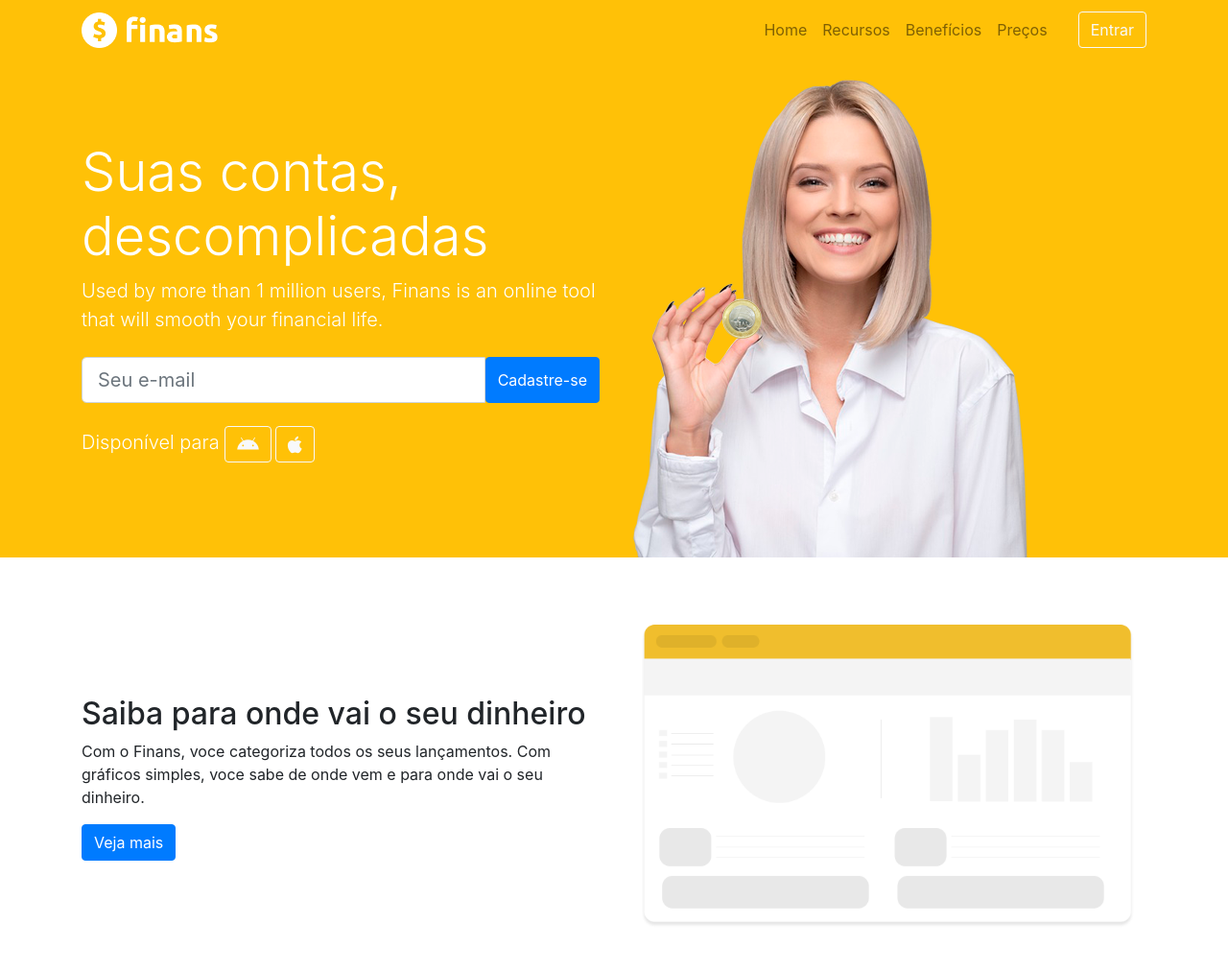
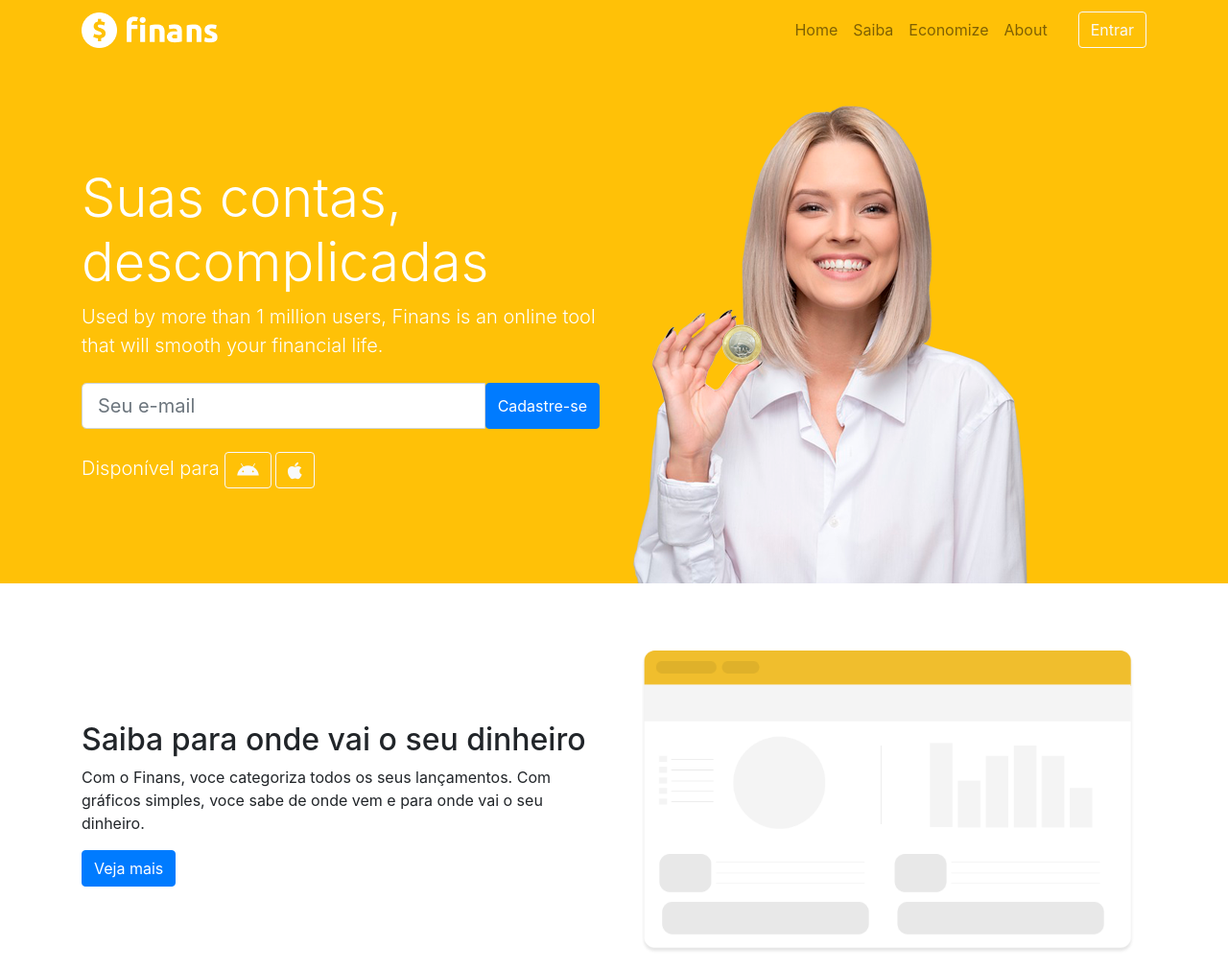
Before and after one commit to sergiotales1/DesenvolvimentoWeb-PROJECTS, a plain HTML site: page finans/index.html in a window 1280 px wide. Shown: the top 1012 px of the page at 96% size. Drawn offline with nearby package versions, Linux system fonts and the light colour scheme.

Commit message:
fixed navbar added

```diff
--- a/finans/index.html
+++ b/finans/index.html
@@ -18,11 +18,13 @@
   </head>
   <body>
     <header> <!-- HEADER -->
+      <div style="width: 100%; height: 90px; background-color: #ffc107;">
 
+      </div>
       <!-- NAVBAR  -->
-      <nav class="navbar navbar-expand-sm bg-warning navbar-light ">
+      <nav class="navbar navbar-expand-sm bg-warning navbar-light fixed-top">
         <div class="container">
-          <a class="navbar-brand" href=""><img src="img/logo.png" width="142" alt=""></a>
+          <a class="navbar-brand" href="#"><img src="img/logo.png" width="142" alt=""></a>
 
           <button class="navbar-toggler" type="button" data-toggle="collapse" data-target="#navbar1">
           <span class="navbar-toggler-icon"></span>
@@ -31,19 +33,19 @@
           <div class="collapse navbar-collapse" id="navbar1">
             <ul class="navbar-nav ml-auto">
               <li class="nav-item">
-                <a href="" class="nav-link">Home</a>
+                <a href="#" class="nav-link">Home</a>
               </li>
 
               <li class="nav-item">
-                <a href="" class="nav-link">Recursos</a>
+                <a href="#saiba" class="nav-link">Saiba</a>
               </li>
 
               <li class="nav-item">
-                <a href="" class="nav-link">Benefícios</a>
+                <a href="#economize" class="nav-link">Economize</a>
               </li>
 
               <li class="nav-item">
-                <a href="" class="nav-link mr-4">Preços</a>
+                <a href="#facil" class="nav-link mr-4">About</a>
               </li>
             </ul>
             <button class="btn btn-outline-light">Entrar</button>
@@ -83,7 +85,7 @@
     <!-------------------------- FIM HOME SECTION ------------------------------->
 
     <!-------------------------- SAIBA SECTION ------------------------------->
-    <section class="caixa">
+    <section id="saiba" class="caixa">
       <div class="container">
         <div class="row">
           <div class="col-md-6 d-flex">
@@ -109,7 +111,7 @@
 
     <!-------------------------- PARE SECTION ------------------------------->
 
-    <section class="caixa">
+    <section id="economize" class="caixa">
       <div class="container">
         <div class="row">
 
@@ -142,7 +144,7 @@
         <div class="row">
           <div class="col-md-4">
             <img src="img/facil.png" alt="" class="img-fluid">
-            <h4>Fácil de usar</h4>
+            <h4 id="facil">Fácil de usar</h4>
             <p>
               Lorem ipsum dolor sit amet consectetur adipisicing elit. Vitae, impedit aspernatur iste recusandae, eligendi esse totam incidunt laborum est nobis cum repellendus voluptas sunt nam a nisi facilis animi minima.
             </p>
```
